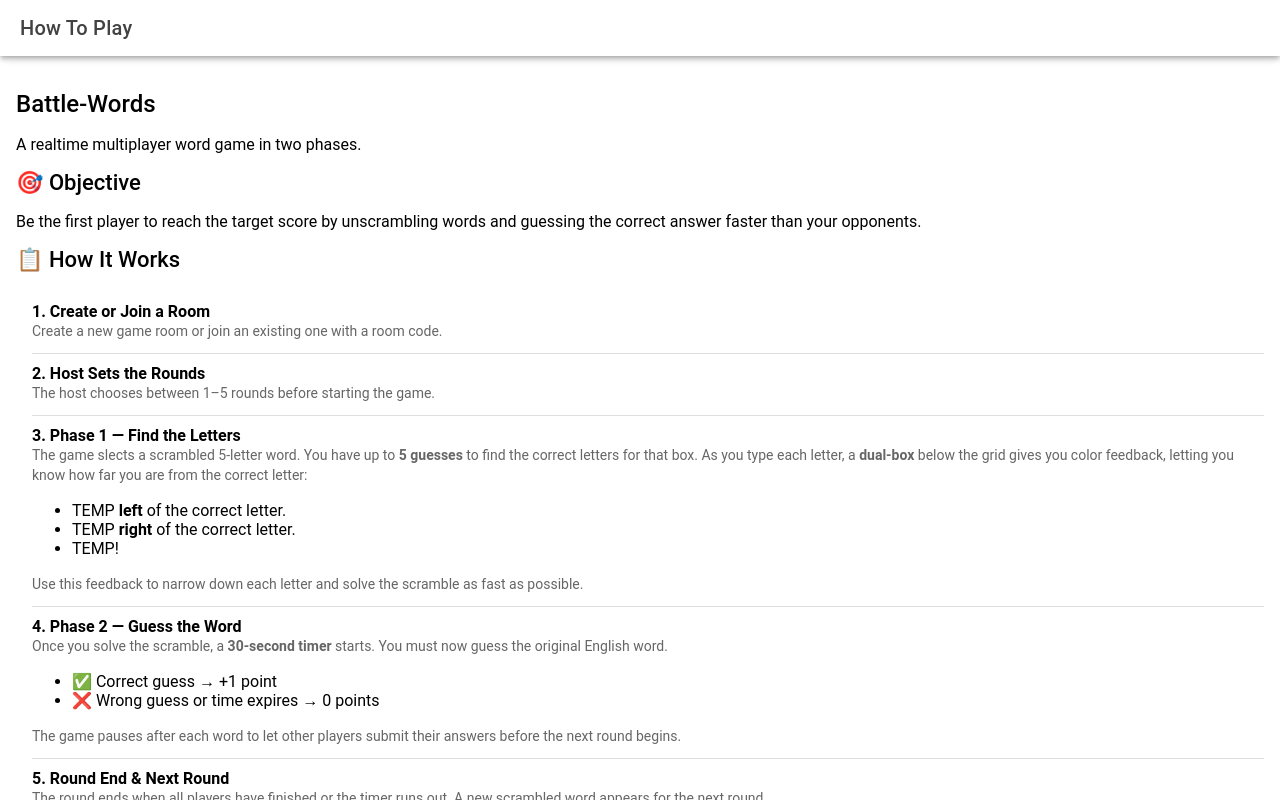
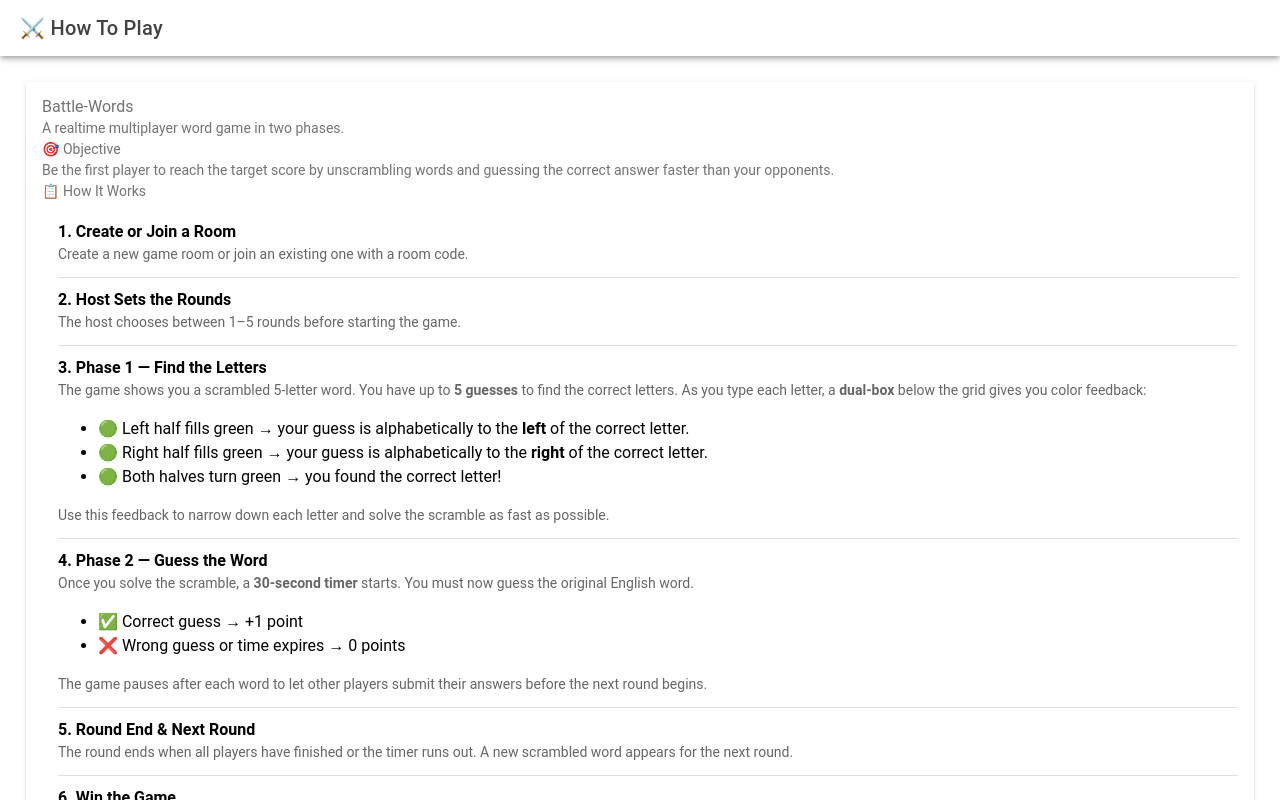
Before and after one commit to CrissCross56/Battle-Words, a React (Vite) app in the folder client/: page /how-to-play in a window 1280 px wide. Built offline with nearby package versions, Linux system fonts and the light colour scheme.

Commit message:
style(frontend): add card layout and consistent styling to HowToPlay page

```diff
--- a/client/src/pages/HowToPlay.tsx
+++ b/client/src/pages/HowToPlay.tsx
@@ -1,6 +1,4 @@
-// src/pages/HowToPlay.tsx
-// Battle-Words How To Play — Based on Hao-Bin's official game rules
-
+// client/src/pages/HowToPlay.tsx
 import {
   IonButton,
   IonContent,
@@ -12,9 +10,11 @@ import {
   IonList,
   IonItem,
   IonLabel,
-  IonChip,
+  IonCard,
+  IonCardContent,
 } from '@ionic/react'
 import { useIonRouter } from '@ionic/react'
+import '../styles/HowToPlay.css'
 
 const HowToPlay: React.FC = () => {
   const router = useIonRouter()
@@ -27,11 +27,13 @@ const HowToPlay: React.FC = () => {
     <IonPage>
       <IonHeader>
         <IonToolbar>
-          <IonTitle>How To Play</IonTitle>
+          <IonTitle>⚔️ How To Play</IonTitle>
         </IonToolbar>
       </IonHeader>
 
       <IonContent className="ion-padding">
+        <IonCard className="card-shadow how-to-play-card">
+          <IonCardContent>
             <IonText>
               <h2>Battle-Words</h2>
               <p>A realtime multiplayer word game in two phases.</p>
@@ -66,13 +68,13 @@ const HowToPlay: React.FC = () => {
                   <IonLabel>
                     <strong>3. Phase 1 — Find the Letters</strong>
                     <p>
-                  The game slects a scrambled 5‑letter word. You have up to <strong>5 guesses</strong> to find the correct letters for that box.
-                  As you type each letter, a <strong>dual‑box</strong> below the grid gives you color feedback, letting you know how far you are from the correct letter:
+                      The game shows you a scrambled 5‑letter word. You have up to <strong>5 guesses</strong> to find the correct letters.
+                      As you type each letter, a <strong>dual‑box</strong> below the grid gives you color feedback:
                     </p>
                     <ul>
-                  <li>TEMP <strong>left</strong> of the correct letter.</li>
-                  <li>TEMP <strong>right</strong> of the correct letter.</li>
-                  <li>TEMP!</li>
+                      <li>🟢 Left half fills green → your guess is alphabetically to the <strong>left</strong> of the correct letter.</li>
+                      <li>🟢 Right half fills green → your guess is alphabetically to the <strong>right</strong> of the correct letter.</li>
+                      <li>🟢 Both halves turn green → you found the correct letter!</li>
                     </ul>
                     <p>
                       Use this feedback to narrow down each letter and solve the scramble as fast as possible.
@@ -119,7 +121,7 @@ const HowToPlay: React.FC = () => {
             <IonText>
               <h3>💡 Tips</h3>
               <ul>
-            <li>Use the color feedback to find each letter faster — the left/right fill tells you exactly where the correct letter is.</li>
+                <li>Use the dual‑box color feedback to find each letter faster — the left/right fill tells you exactly where the correct letter is.</li>
                 <li>Be quick in Phase 2 — the 30‑second timer is tight and there's no second chance.</li>
                 <li>Communicate with your team if you're playing in a group — sharing letter positions can help everyone.</li>
               </ul>
@@ -128,6 +130,8 @@ const HowToPlay: React.FC = () => {
             <IonButton expand="block" color="medium" onClick={goBack}>
               Back to Menu
             </IonButton>
+          </IonCardContent>
+        </IonCard>
       </IonContent>
     </IonPage>
   )
```
Also changed, not shown: client/src/styles/HowToPlay.css (added). Lines whose indentation alone changed are shown as unchanged.
